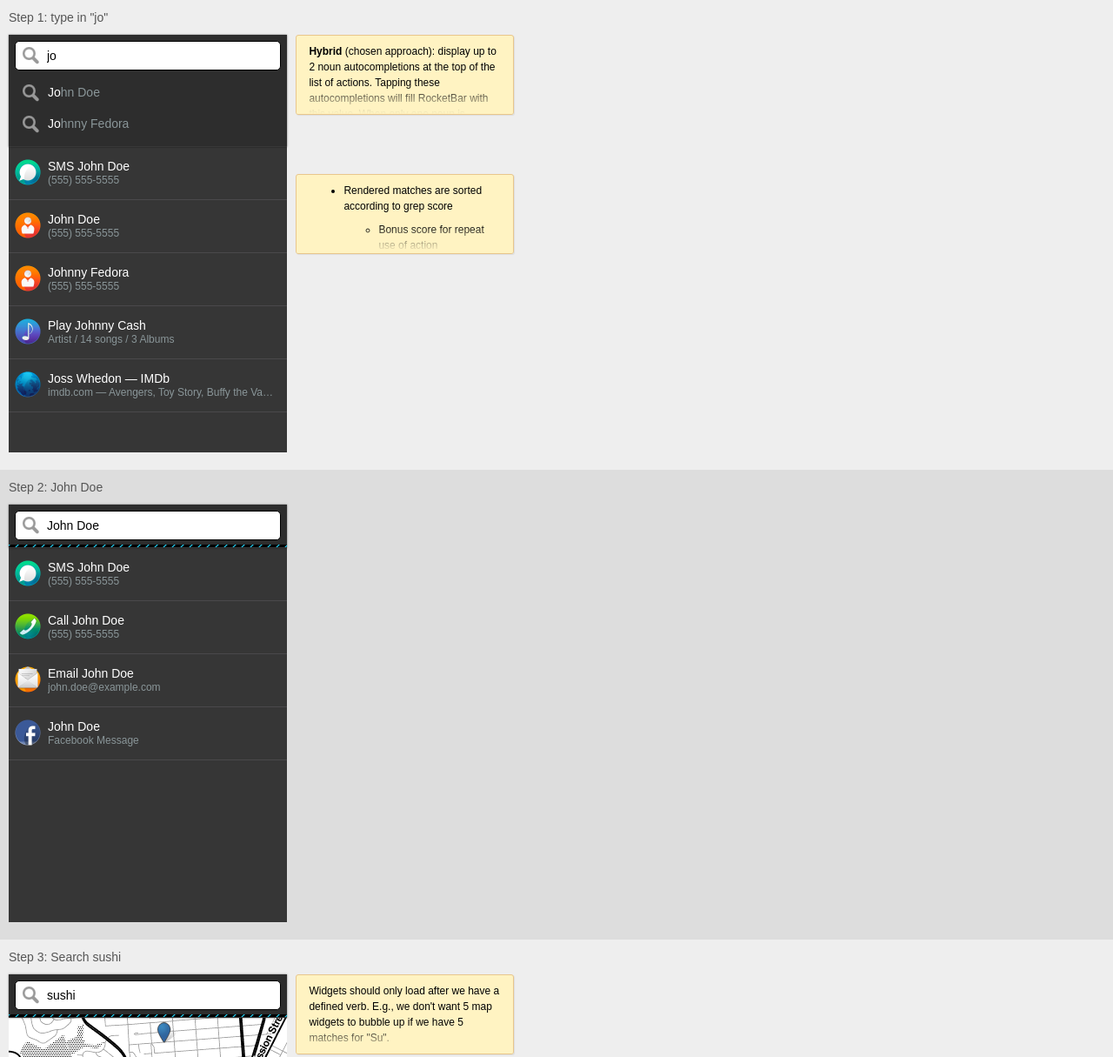
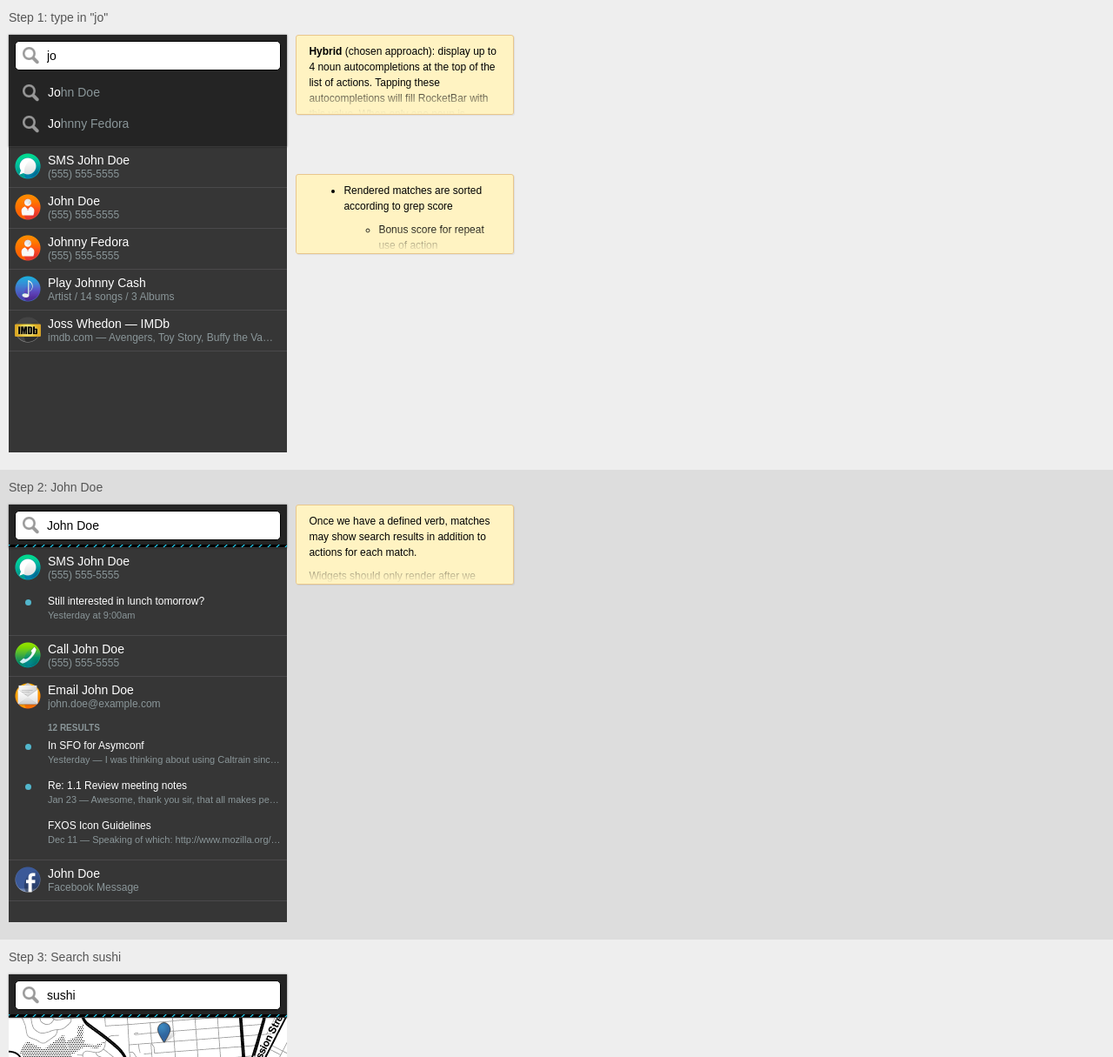
Before and after one commit to gordonbrander/rocket-bar, a website: page wireframes/index.html in a window 1280 px wide. Shown: the top 1215 px of the page at 87% size. Drawn offline with Linux system fonts and the light colour scheme.

Commit message:
Add action-results for noun matches

```diff
--- a/index.css
+++ b/index.css
@@ -9,7 +9,7 @@
 }
 
 .action-header {
-  background: #2d2d2d;
+  background: #242424;
   border-bottom: 1px solid #383838;
   box-shadow: 0 0 2px rgba(0, 0, 0, .5);
   overflow: hidden;
@@ -68,7 +68,8 @@
 
 /* Basic shared list style that nukes default bulllets. */
 .action-matches,
-.action-completions{
+.action-completions,
+.action-results {
   list-style: none;
   margin: 0;
   padding: 0;
@@ -79,21 +80,79 @@
 60px high. */
 .action-match {
   border-bottom: 1px solid #4a494b;
+  min-height: 44px;
   /* Trust the inner item to provide a bottom margin or padding. */
-  padding: 14px 7px 0;
+  /* Contains absolute elements. */
+  position: relative;
+}
+
+/*
+.*-gaiamobile-org are modifier classes for .action-match.
+Based on local url of app.
+
+Used to define background images for entries. */
+.music-gaiamobile-org:before,
+.contacts-gaiamobile-org:before,
+.dialer-gaiamobile-org:before,
+.messages-gaiamobile-org:before,
+.browser-gaiamobile-org:before,
+.email-gaiamobile-org:before,
+.facebook-com:before,
+.imdb-com:before {
+  content: '';
+  background-repeat: no-repeat;
+  background-size: 30px auto;
+  height: 30px;
+  left: 7px;
+  padding-left: 45px;
+  position: absolute;
+  top: 7px;
+  width: 30px;
+}
+
+.music-gaiamobile-org:before {
+  background-image: url(assets/Icon_Music.png);
+}
+.contacts-gaiamobile-org:before {
+  background-image: url(assets/Icon_Contacts.png);
+}
+.dialer-gaiamobile-org:before {
+  background-image: url(assets/Icon_Dialer.png);
+}
+.messages-gaiamobile-org:before {
+  background-image: url(assets/Icon_SMS.png);
+}
+.browser-gaiamobile-org:before {
+  background-image: url(assets/Icon_Browser_Unbranded.png);
+}
+.email-gaiamobile-org:before {
+  background-image: url(assets/Icon_E-Mail.png);
+}
+.facebook-com:before {
+  background-image: url(assets/Icon_Facebook.png);
+}
+.imdb-com:before {
+  background-image: url(assets/Icon_Imdb.png);
+}
+.yelp-com:before {
+  background: url(assets/Icon_Yelp.png) 7px 107px no-repeat;
+  background-size: 30px auto;
+  padding: 0;
 }
 
 /* Individual action inside of an .action-match container.
 Styling inner element instead of .action-match allows us to be more flexible
 with how actions are rendered (widgets, autocomplete, etc). */
-.action-entry {
-  margin-bottom: 14px;
+.action-match > .action-entry {
+  padding: 7px 7px 7px 45px;
 }
 
 /* General title and subtitle styles */
 .action-entry > .title,
 .action-entry > .subtitle,
-.action-completion > .title {
+.action-completion > .title,
+.action-result > .title,
+.action-result > .subtitle {
   display: block;
   font: normal normal 14px/16px MozTT, sans-serif;
   margin: 0;
@@ -107,58 +166,13 @@
   font-size: 12px;
 }
 
-/*
-.*-gaiamobile-org are modifier classes for .action-match.
-Based on local url of app.
-
-Used to define background images for entries. */
-.music-gaiamobile-org,
-.contacts-gaiamobile-org,
-.dialer-gaiamobile-org,
-.messages-gaiamobile-org,
-.browser-gaiamobile-org,
-.email-gaiamobile-org,
-.facebook-gaiamobile-org {
-  background-position: 7px 14px;
-  background-repeat: no-repeat;
-  background-size: 30px auto;
-  min-height: 44px;
-  padding-left: 45px;
-}
-
-.music-gaiamobile-org {
-  background-image: url(assets/Icon_Music.png);
-}
-.contacts-gaiamobile-org {
-  background-image: url(assets/Icon_Contacts.png);
-}
-.dialer-gaiamobile-org {
-  background-image: url(assets/Icon_Dialer.png);
-}
-.messages-gaiamobile-org {
-  background-image: url(assets/Icon_SMS.png);
-}
-.browser-gaiamobile-org {
-  background-image: url(assets/Icon_Browser_Unbranded.png);
-}
-.email-gaiamobile-org {
-  background-image: url(assets/Icon_E-Mail.png);
-}
-.facebook-gaiamobile-org {
-  background-image: url(assets/Icon_Facebook.png);
-}
-
-.map-gaiamobile-org {
-  padding: 0;
-}
-
 .action-completions {
   margin: 7px 0;
 }
 
 /* Action completion -- autocomplete results for verbs/nouns */
 .action-completion {
-  background: #2d2d2d url(assets/search.png) 8px 3px no-repeat;
+  background: url(assets/search.png) 8px 3px no-repeat;
   margin: 0;
   padding: 10px 7px 10px 45px;
 }
@@ -175,3 +189,41 @@
   color: #fff;
   font-weight: normal;
 }
+
+/* Action results -- a list of results for a given query. Usually inside
+of an .action-match. */
+.action-results {
+  padding: 7px 7px 1px 45px;
+}
+
+.action-results > .title {
+  color: #8a9699;
+  font-size: 10px;
+  margin: 0 0 7px;
+  text-transform: uppercase;
+}
+
+/* Action results are lists of search results from various apps. */
+.action-result {
+  margin-bottom: 14px;
+}
+.action-result > .title {
+  font-size: 12px;
+}
+.action-result > .subtitle {
+  color: #8a9699;
+  font-size: 11px;
+}
+.action-result-unread {
+  position: relative;
+}
+.action-result-unread:before {
+  background: #52B6CC;
+  border-radius: 50%;
+  content: '';
+  height: 7px;
+  left: -26px;
+  position: absolute;
+  top: 6px;
+  width: 7px;
+}
--- a/wireframes/index.html
+++ b/wireframes/index.html
@@ -16,7 +16,7 @@
   <h1 class="step-title">Step 1: type in "jo"</h1>
 
   <aside class="sticky" style="top: 40px;">
-    <p><b>Hybrid</b> (chosen approach): display up to 2 noun autocompletions at
+    <p><b>Hybrid</b> (chosen approach): display up to 4 noun autocompletions at
     the top of the list of actions. Tapping these autocompletions will fill
     RocketBar with this value. When only one noun is matched, display
     "rich" widgets.</p>
@@ -101,7 +101,7 @@
             <span class="subtitle">Artist / 14 songs / 3 Albums</span>
           </article>
         </li>
-        <li class="action-match browser-gaiamobile-org">
+        <li class="action-match imdb-com">
           <article class="action-entry">
             <h1 class="title">Joss Whedon &mdash; IMDb</h1>
             <span class="subtitle">imdb.com &mdash; Avengers, Toy Story, Buffy the Vampire Slayer</span>
@@ -113,6 +113,13 @@
 </section>
 <section class="step">
   <h1 class="step-title">Step 2: John Doe</h1>
+  <aside class="sticky" style="top: 40px;">
+    <p>Once we have a defined verb, matches may show search results in addition
+    to actions for each match.</p>
+    <p>Widgets should only render after we have a defined verb.</p>
+    <p>E.g., we don't want 5 map widgets to bubble up if we have 5 matches for "Su".</p>
+  </aside>
+
   <div class="screen screen-320x480">
     <form action="" method="get" class="action-pallette">
       <div class="action-header">
@@ -127,6 +134,12 @@
             <h1 class="title">SMS John Doe</h1>
             <span class="subtitle">(555) 555-5555</span>
           </article>
+          <section class="action-results">
+            <article class="action-result action-result-unread">
+              <h1 class="title">Still interested in lunch tomorrow?</h1>
+              <p class="subtitle">Yesterday at 9:00am</p>
+            </article>
+          </section>
         </li>
         <li class="action-match dialer-gaiamobile-org">
           <article class="action-entry">
@@ -139,8 +152,23 @@
             <h1 class="title">Email John Doe</h1>
             <span class="subtitle">john.doe@example.com</span>
           </article>
+          <section class="action-results">
+            <h1 class="title">12 Results</h1>
+            <article class="action-result action-result-unread">
+              <h1 class="title">In SFO for Asymconf</h1>
+              <p class="subtitle">Yesterday &mdash; I was thinking about using Caltrain since the</p>
+            </article>
+            <article class="action-result action-result-unread">
+              <h1 class="title">Re: 1.1 Review meeting notes</h1>
+              <p class="subtitle">Jan 23 &mdash; Awesome, thank you sir, that all makes perfect sense :)</p>
+            </article>
+            <article class="action-result">
+              <h1 class="title">FXOS Icon Guidelines</h1>
+              <p class="subtitle">Dec 11 &mdash; Speaking of which: http://www.mozilla.org/en-US/styleguide/products/firefoxos/icons/</p>
+            </article>
+          </section>
         </li>
-        <li class="action-match facebook-gaiamobile-org">
+        <li class="action-match facebook-com">
           <article class="action-entry">
             <h1 class="title">John Doe</h1>
             <span class="subtitle">Facebook Message</span>
@@ -153,10 +181,6 @@
 <section class="step">
   <h1 class="step-title">Step 3: Search sushi</h1>
 
-  <aside class="sticky" style="top: 40px;">
-    <p>Widgets should only load after we have a defined verb. E.g., we don't
-    want 5 map widgets to bubble up if we have 5 matches for "Su".</p>
-  </aside>
   <div class="screen screen-320x480">
     <form action="" method="get" class="action-pallette">
       <div class="action-header">
@@ -166,7 +190,7 @@
         <div class="action-loading"><span>Loading</span></div>
       </div>
       <ul class="action-matches" id="matches">
-        <li class="action-match map-gaiamobile-org">
+        <li class="action-match yelp-com">
           <img src="map.png" alt="" width="320" height="100" />
 
           <div class="action-entry">
```
Also changed, not shown: assets/Icon_Imdb.png (added), assets/Icon_Yelp.png (added).
